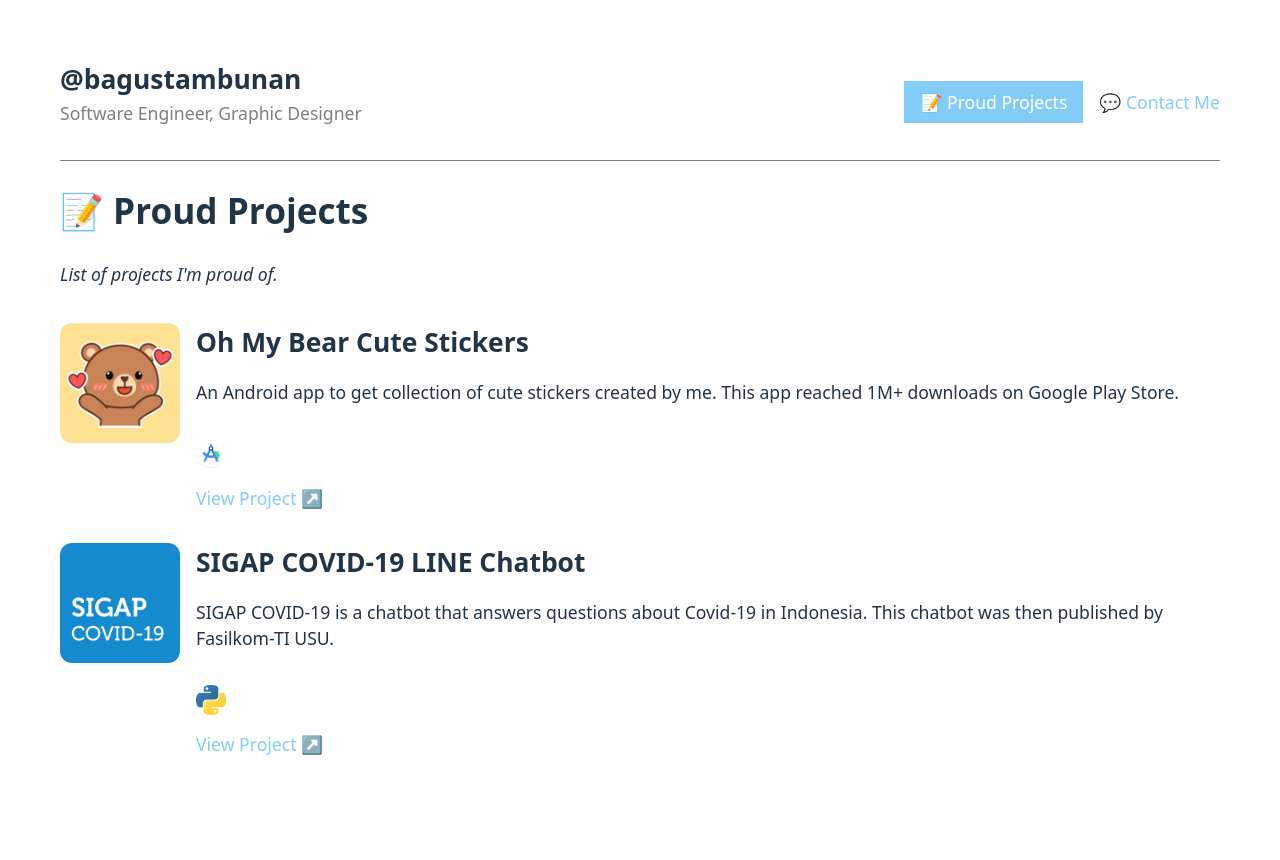
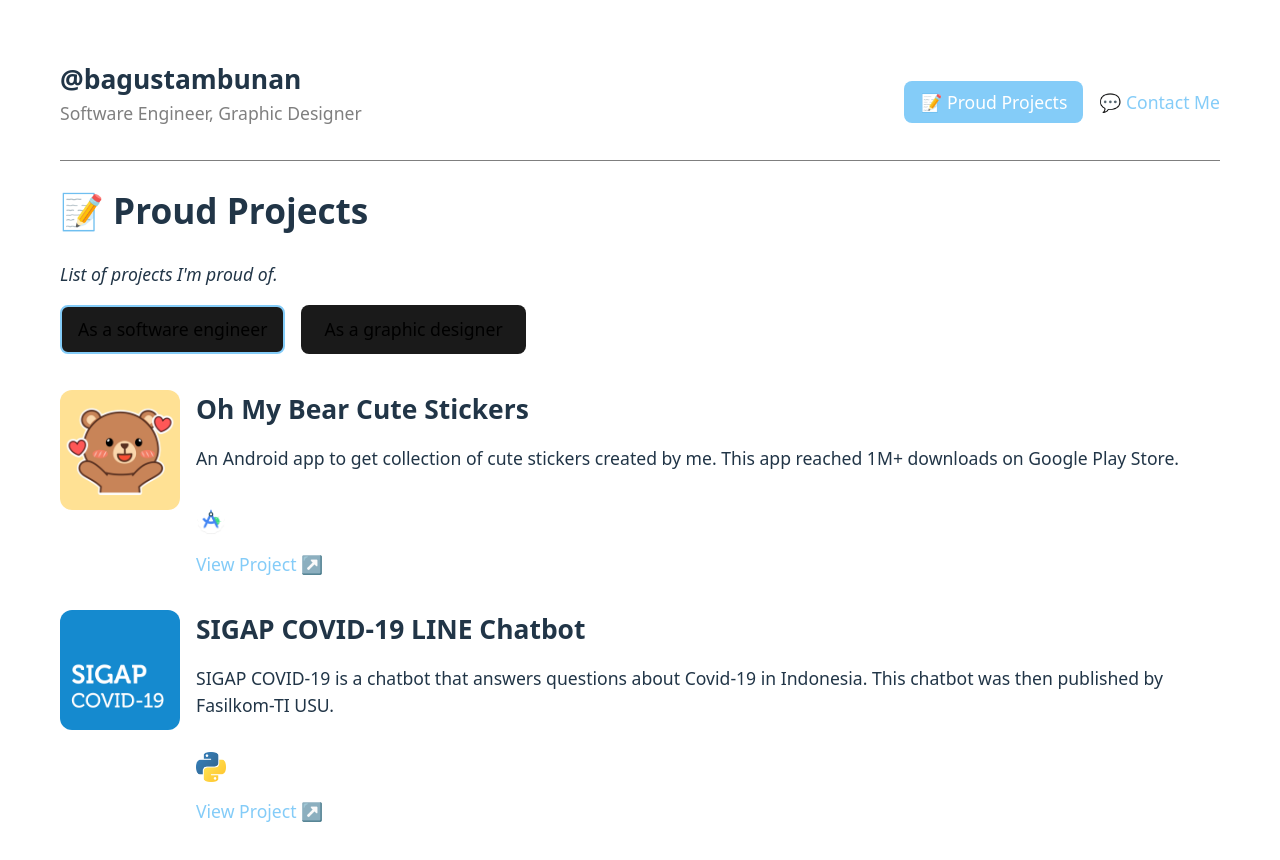
Before and after one commit to bagustambunan/software-engineer-portfolio-web, a React (Vite) app: page /projects in a window 1280 px wide. Shown: the top 860 px of the page. Before the commit the page ends 817 px from the top, so only its background shows below. Built offline with nearby package versions, Linux system fonts and the light colour scheme.

Commit message:
add "As a software engineer"

```diff
--- a/src/components/Header/style.module.css
+++ b/src/components/Header/style.module.css
@@ -31,6 +31,7 @@
 }
 
 .appNav a {
+  border-radius: 8px;
   padding: 8px 0px;
 }
 
--- /dev/null
+++ b/src/components/Tab/index.tsx
@@ -0,0 +1,25 @@
+import { useState } from "react";
+import styles from './style.module.css'
+
+export default function Tab({
+  tabItems,
+}: {
+  tabItems: {
+    key: string,
+    label: string,
+    content: React.ReactNode,
+  }[]
+}) {
+  const [activeTab, setActiveTab] = useState(tabItems[0].key);
+
+  return (
+    <div>
+      <div className={styles.tabContainer}>
+        {tabItems.map((tab) => (
+          <button key={tab.key} onClick={() => setActiveTab(tab.key)} className={activeTab === tab.key ? styles.activeTab : ''}>{tab.label}</button>
+        ))}
+      </div>
+      <div>{tabItems.find((tab) => tab.key === activeTab)?.content}</div>
+    </div>
+  )
+}
--- /dev/null
+++ b/src/components/Tab/style.module.css
@@ -0,0 +1,11 @@
+.tabContainer {
+  display: flex;
+  flex-direction: row;
+  gap: 16px;
+}
+
+.activeTab {
+  border: 2px solid var(--primary-color);
+  padding: 8px 16px;
+  border-radius: 8px;
+}
--- a/src/index.css
+++ b/src/index.css
@@ -68,7 +68,7 @@ hi, h2 {
 
 button {
   border-radius: 8px;
-  border: 1px solid transparent;
+  border: 2px solid transparent;
   padding: 0.6em 1.2em;
   font-size: 1em;
   font-weight: 500;
--- a/src/pages/Home/index.tsx
+++ b/src/pages/Home/index.tsx
@@ -5,8 +5,8 @@ import styles from './style.module.css'
 export default function Home() {
   return (
     <div>
-      <PageTitle title="👋 Hi" description="I'm a software engineer." />
-      <p>Actual name: Muhammad Bagus Syahputra Tambunan.</p>
+      <PageTitle title="👋 Hi" description={`I'm a ${profile.description}`} />
+      <p>Real name: Muhammad Bagus Syahputra Tambunan.</p>
       <br />
       <img src={profile.photo} alt={profile.name} title={profile.name} className={styles.avatar} />
     </div>
--- a/src/pages/Projects/index.tsx
+++ b/src/pages/Projects/index.tsx
@@ -2,12 +2,15 @@ import { Link } from 'react-router-dom'
 import PageTitle from '../../components/PageTitle'
 import { projects } from "../../constants"
 import styles from './style.module.css'
+import Tab from '../../components/Tab'
 
 export default function Projects() {
   return (
     <div>
       <PageTitle title="📝 Proud Projects" description="List of projects I'm proud of." />
-      <div className={styles.projectListContainer}>
+      <Tab tabItems={[{
+        key: "software-engineer",
+        label: "As a software engineer", content: <div className={styles.projectListContainer}>
           {projects.map((project) => (
             <div className={styles.projectContainer}>
               <div className={styles.projectImageContainer}>
@@ -26,6 +29,10 @@ export default function Projects() {
             </div>
           ))}
         </div>
+      }, {
+        key: "graphic-designer",
+        label: "As a graphic designer", content: <div><br />Under construction</div>
+      }]} />
     </div>
   )
 }
```
Lines whose indentation alone changed are shown as unchanged.
